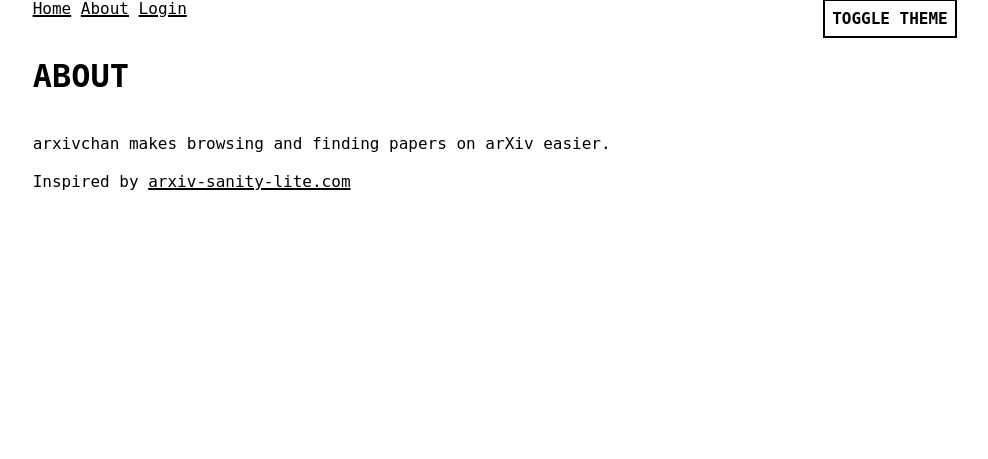
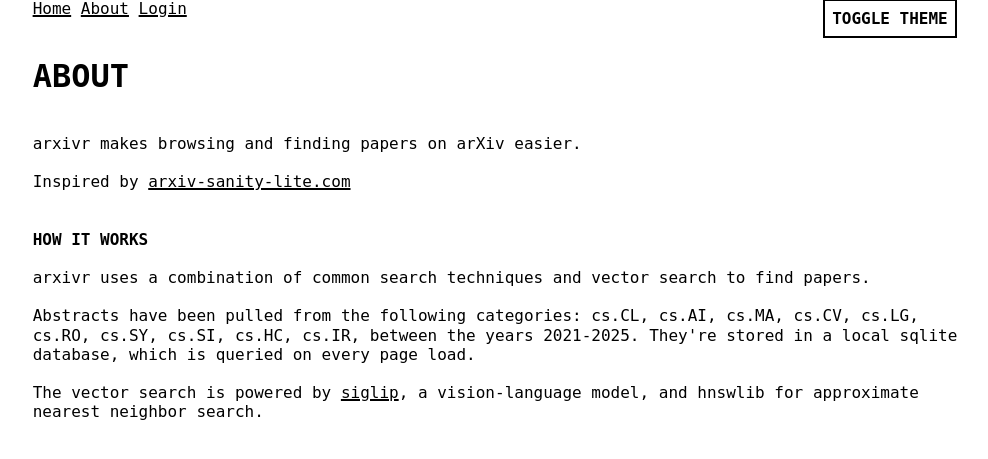
Before and after one commit to tnguyen21/arxivr, a Flask app: page /about in a window 1280 px wide. Shown: the part 20-479 px from the top of the page, without its empty margins (145-1133 px from the left). Run offline with Flask 3, Linux system fonts and the light colour scheme; parts of the project's set-up code (start-up, migrations or seed data) failed here and were passed over.

Commit message:
more about, change name

```diff
--- a/templates/about.html
+++ b/templates/about.html
@@ -2,6 +2,11 @@
 
 {% block content %}
     <h1>About</h1>
-    <p>arxivchan makes browsing and finding papers on arXiv easier.</p>
+    <p>arxivr makes browsing and finding papers on arXiv easier.</p>
     <p>Inspired by <a href="https://arxiv-sanity-lite.com/">arxiv-sanity-lite.com</a></p>
+
+    <h2>How it works</h2>
+    <p>arxivr uses a combination of common search techniques and vector search to find papers.</p>
+    <p>Abstracts have been pulled from the following categories: cs.CL, cs.AI, cs.MA, cs.CV, cs.LG, cs.RO, cs.SY, cs.SI, cs.HC, cs.IR, between the years 2021-2025. They're stored in a local sqlite database, which is queried on every page load.</p>
+    <p>The vector search is powered by <a href="https://huggingface.co/google/siglip-base-patch16-224">siglip</a>, a vision-language model, and hnswlib for approximate nearest neighbor search.</p>
 {% endblock %}
--- a/templates/index.html
+++ b/templates/index.html
@@ -1,8 +1,8 @@
 {% extends "shared/base.html" %}
 
 {% block content %}
-    <h1>arxivchan</h1>
-    <!-- <input type="text" id="search-bar" placeholder="Search papers..." aria-label="Search papers"> -->
+    <h1>arxivr</h1>
+    <input type="text" id="search-bar" placeholder="Search papers..." aria-label="Search papers">
     <div class="grid">
         <select id="filter-dropdown" aria-label="Filter by category">
             <option value="" {% if request.args.get('category') is none %}selected{% endif %}>All Categories</option>
--- a/templates/shared/base.html
+++ b/templates/shared/base.html
@@ -1,7 +1,7 @@
 <!doctype html>
 <head>
     <link rel="stylesheet" href="{{ url_for('static', filename='monospace.css') }}">
-    <title>arxivchan{% if page_title %} | {{ page_title }}{% endif %}</title>
+    <title>arxivr{% if page_title %} | {{ page_title }}{% endif %}</title>
 </head>
 
 <body>
```
